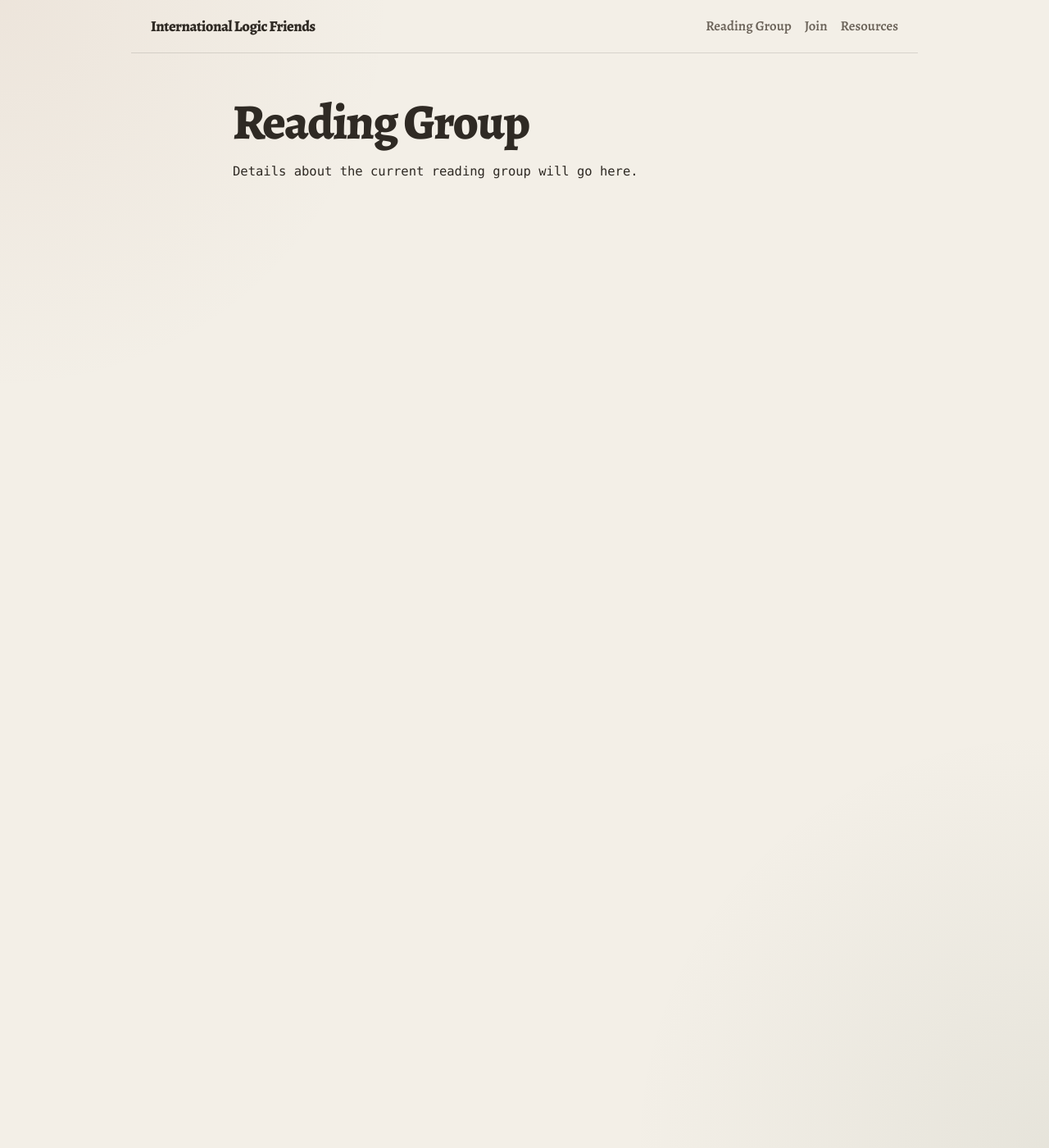
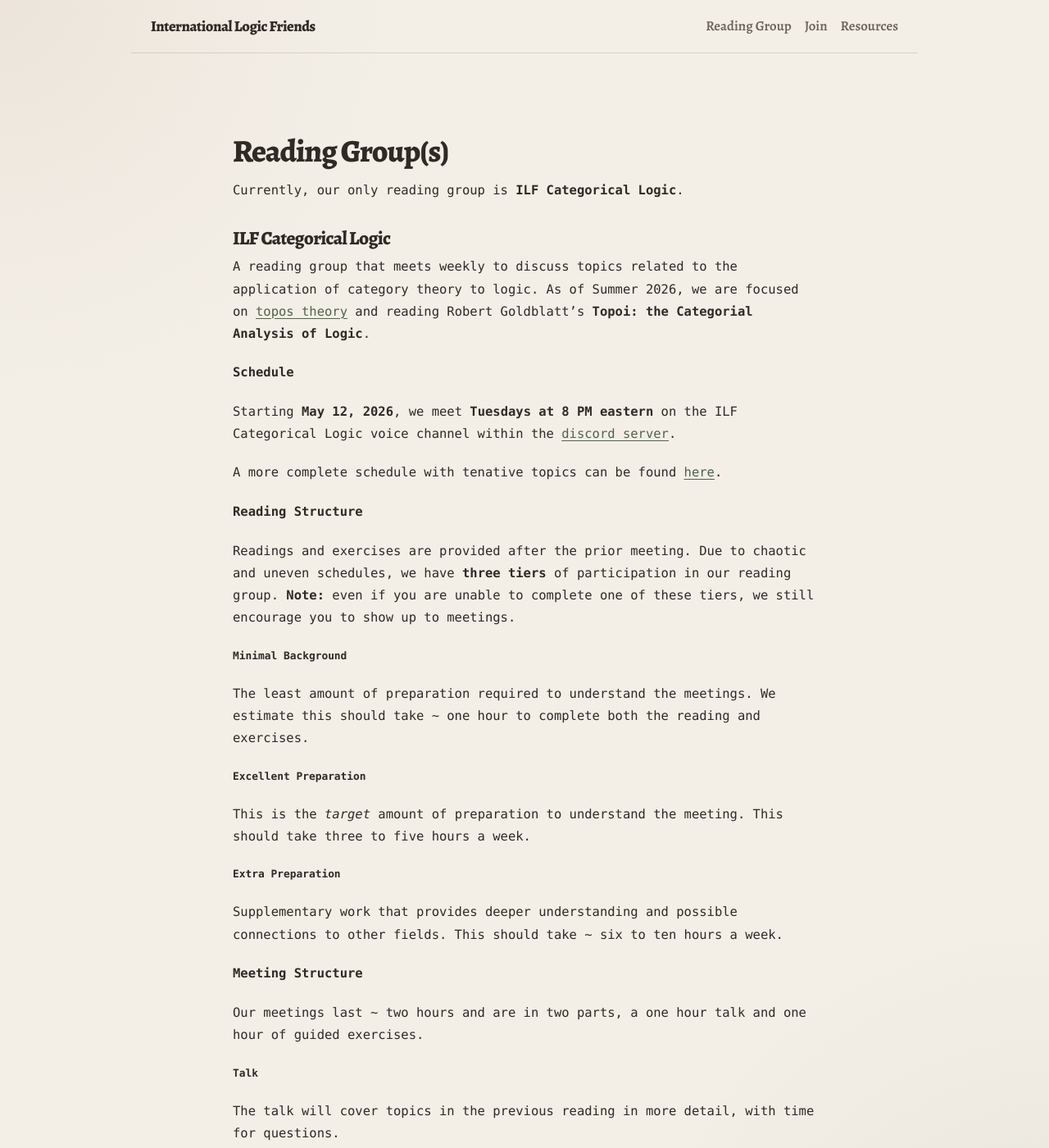
Before and after one commit to international-logic-friends/international-logic-friends.github.io, a Jekyll site: the page built from reading-group.md, in a window 1280 px wide and 1400 px high. Shown: the whole window at 82% size. Built offline with Jekyll 4.4.1, drawn with Linux system fonts in a browser that asks for light colours; some web fonts are replaced; some of the changed text lies outside the part shown.

Commit message:
Text on reading group page

```diff
--- a/reading-group.md
+++ b/reading-group.md
@@ -4,6 +4,35 @@ title: Reading Group
 permalink: /reading-group/
 ---
 
-# Reading Group
+## Reading Group(s)
+Currently, our only reading group is **ILF Categorical Logic**.
 
-Details about the current reading group will go here.
+### ILF Categorical Logic
+A reading group that meets weekly to discuss topics related to the application of category theory to logic. As of Summer 2026, we are focused on [topos theory](https://ncatlab.org/nlab/show/topos) and reading Robert Goldblatt's **Topoi: the Categorial Analysis of Logic**.
+
+#### Schedule
+Starting **May 12, 2026**, we meet **Tuesdays at 8 PM eastern** on the ILF Categorical Logic voice channel within the [discord server](https://discord.com/invite/GqyMYurz3).
+
+A more complete schedule with tenative topics can be found [here](https://docs.google.com/spreadsheets/d/12U5UZWh7pqOU_zV92sXX0LmpECJVU5VBQJzbxJPtSTA/edit?gid=0#gid=0).
+
+#### Reading Structure
+Readings and exercises are provided after the prior meeting. Due to chaotic and uneven schedules, we have **three tiers** of participation in our reading group. **Note:** even if you are unable to complete one of these tiers, we still encourage you to show up to meetings.
+
+##### Minimal Background
+The least amount of preparation required to understand the meetings. We estimate this should take ~ one hour to complete both the reading and exercises.
+
+##### Excellent Preparation
+This is the *target* amount of preparation to understand the meeting. This should take  three to five hours a week.
+
+##### Extra Preparation
+Supplementary work that provides deeper understanding and possible connections to other fields. This should take ~ six to ten hours a week.
+
+
+#### Meeting Structure
+Our meetings last ~ two hours and are in two parts, a one hour talk and one hour of guided exercises.
+
+##### Talk
+The talk will cover topics in the previous reading in more detail, with time for questions.
+
+##### Guided Exercises
+The person providing the talk will go through some of their assigned exercises from the previous week, along with new exercises to gauge comprehension.
```
Also changed, not shown: index.md (+1 -10 lines), join.md (+5 -2 lines).
